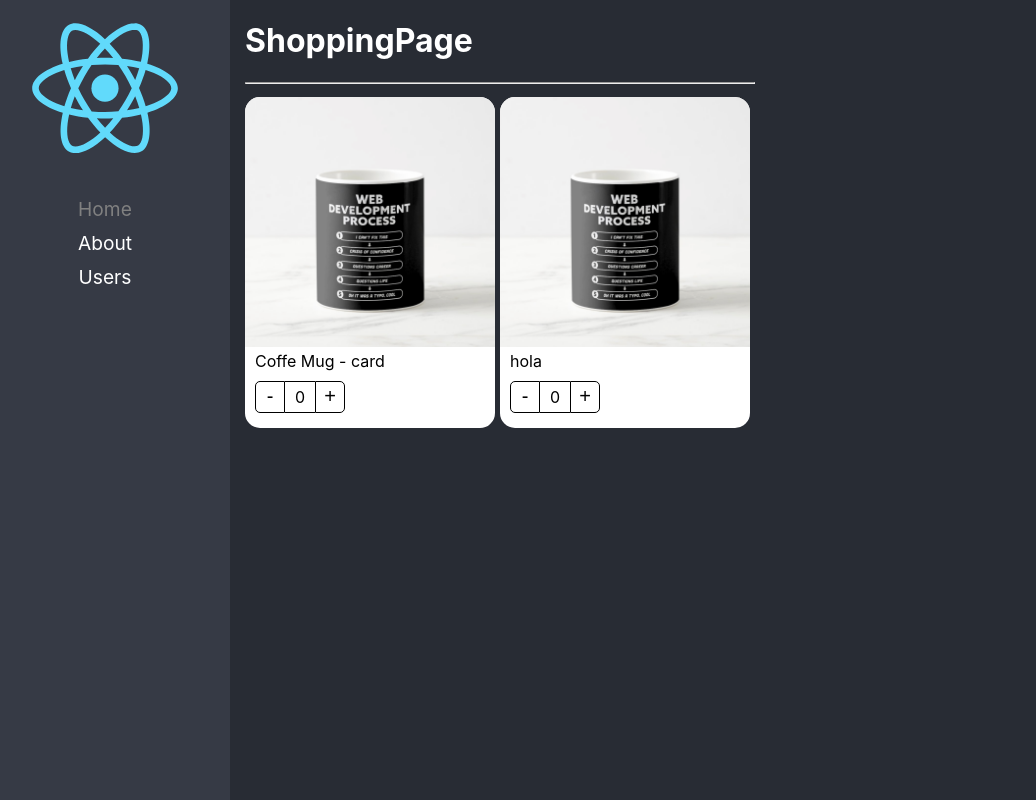
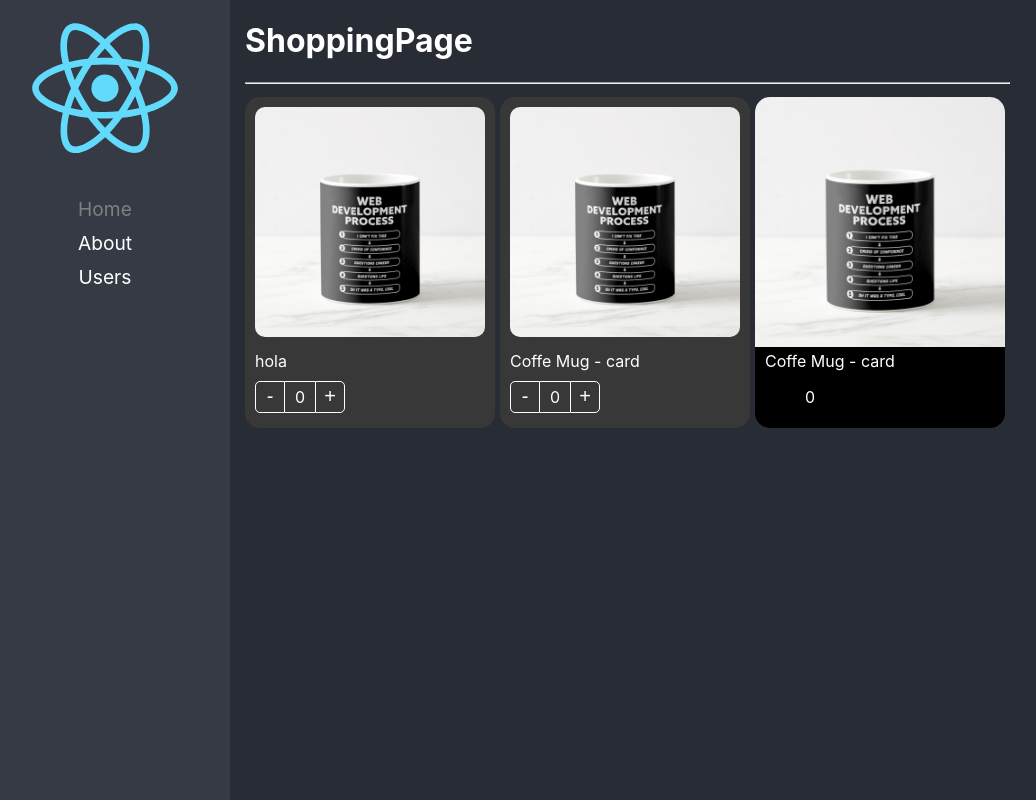
Before and after one commit to alanHurtado/03ReactPro-Patrones-componentes, a React (Create React App) app: page /home in a window 1280 px wide. Shown: the whole page, without its empty margins (20-1056 px from the left). Built offline with nearby package versions, Linux system fonts and the light colour scheme.

Commit message:
Se agregan style y clases a los compoonentes

```diff
--- a/src/01-commponent-patterns/components/ProducCard.tsx
+++ b/src/01-commponent-patterns/components/ProducCard.tsx
@@ -9,7 +9,7 @@ import { ProductContextProps, Props } from '../interfaces/interfaces';
 export const ProductContext = createContext({} as ProductContextProps);
 const { Provider } = ProductContext;
 
-export const ProducCard = ({ product, children }: Props) => {
+export const ProducCard = ({ product, children, className, style}: Props) => {
   const { counter, increaseBy } = useProduct();
   return (
     <Provider
@@ -19,7 +19,7 @@ export const ProducCard = ({ product, children }: Props) => {
         product,
       }}
     >
-      <div className={styles.productCard}>
+      <div className={`${styles.productCard} ${className} `} style={style}>
         {children}
         {/* <ProductImage img={img} />
       <ProductTitle title={title} />
--- a/src/01-commponent-patterns/components/ProductBottons.tsx
+++ b/src/01-commponent-patterns/components/ProductBottons.tsx
@@ -3,10 +3,15 @@ import { ProductContext } from './ProducCard';
 
 import styles from "../styles/styles.module.css";
 
-export const ProductBottons = () => {
+export interface PropsBottons{
+  className?: string;
+  style?:  React.CSSProperties;
+}
+
+export const ProductBottons = ({className, style}:PropsBottons) => {
     const { increaseBy, counter } = useContext(ProductContext);
     return (
-      <div className={styles.buttonsContainer}>
+      <div style={style} className={`${styles.buttonsContainer} ${className} `}>
         <button className={styles.buttonMinus} onClick={() => increaseBy(-1)}>
           -
         </button>
--- a/src/01-commponent-patterns/components/ProductImage.tsx
+++ b/src/01-commponent-patterns/components/ProductImage.tsx
@@ -1,11 +1,15 @@
-import { useContext } from 'react';
-import { ProductContext } from './ProducCard';
+import { useContext, CSSProperties } from "react";
+import { ProductContext } from "./ProducCard";
 
 import styles from "../styles/styles.module.css";
 import noImage from "../assets/no-image.jpg";
 
-
-export const ProductImage = ({ img = "" }) => {
+export interface PropsImage {
+  className?: string;
+  img?: string;
+  style?: CSSProperties;
+}
+export const ProductImage = ({ img, className, style }: PropsImage) => {
   const { product } = useContext(ProductContext);
   let imgToShow: string;
   if (img) {
@@ -17,7 +21,8 @@ export const ProductImage = ({ img = "" }) => {
   }
   return (
     <img
-        className={styles.productImg}
+      style={style}
+      className={`${styles.productImg} ${className}`}
       src={imgToShow}
       alt="Coffe Mug"
     />
--- a/src/01-commponent-patterns/components/ProductTitle.tsx
+++ b/src/01-commponent-patterns/components/ProductTitle.tsx
@@ -2,7 +2,13 @@ import { useContext } from 'react';
 import { ProductContext } from './ProducCard';
 import styles from "../styles/styles.module.css";
 
-export const ProductTitle = ({ title }: { title?: string }) => {
+export interface PropsTitle{
+    clasName?: string,
+    title?: string,
+    style?:  React.CSSProperties
+}
+
+export const ProductTitle = ({ title, clasName, style }: PropsTitle ) => {
     const {product} = useContext(ProductContext);
-    return <span className={styles.productDescription}>{title?title:product.title} </span>;
+    return <span style={style} className={`${styles.productDescription} ${clasName} `}>{title?title:product.title} </span>;
 };
--- a/src/01-commponent-patterns/pages/ShoppingPage.tsx
+++ b/src/01-commponent-patterns/pages/ShoppingPage.tsx
@@ -4,6 +4,8 @@ import {
   ProductImage,
   ProductTitle,
 } from "../components";
+import "../styles/custom-styles.css";
+
 const product = {
   id: "1",
   title: "Coffe Mug - card",
@@ -21,16 +23,28 @@ export const ShoppingPage = () => {
           flexWrap: "wrap",
         }}
       >
-        <ProducCard product={product}>
-          <ProductImage />
-          <ProductTitle  />
-          <ProductBottons />
+        <ProducCard product={product} className="bg-dark text-white">
+          <ProducCard.Image img={product.img} className="custom-image" />
+          <ProducCard.Title title="hola" />
+          <ProducCard.Bottons className="custom-buttons" />
         </ProducCard>
 
-        <ProducCard product={product}>
-          <ProducCard.Image img={product.img}/>
-          <ProducCard.Title title="hola" />
-          <ProducCard.Bottons />
+        <ProducCard product={product} className="bg-dark text-white">
+          <ProductImage className="custom-image" />
+          <ProductTitle />
+          <ProductBottons className="custom-buttons" />
+        </ProducCard>
+
+        <ProducCard
+          product={product}
+          style={{
+            backgroundColor: "black",
+            color: 'white',
+          }}
+        >
+          <ProductImage />
+          <ProductTitle />
+          <ProductBottons />
         </ProducCard>
       </div>
     </div>
--- /dev/null
+++ b/src/01-commponent-patterns/styles/custom-styles.css
@@ -0,0 +1,17 @@
+.bg-dark{
+    background-color: rgb(56, 56, 56);
+}
+
+.text-white{
+    color: white;
+}
+
+.custom-image{
+    border-radius: 20px;
+    padding: 10px;
+    width: calc(100% - 20px);
+}
+.custom-buttons button, .custom-buttons div{
+    color: white;
+    border-color: white;
+}
```
Also changed, not shown: src/01-commponent-patterns/interfaces/interfaces.ts (+10 -4 lines). Lines whose indentation alone changed are shown as unchanged.
